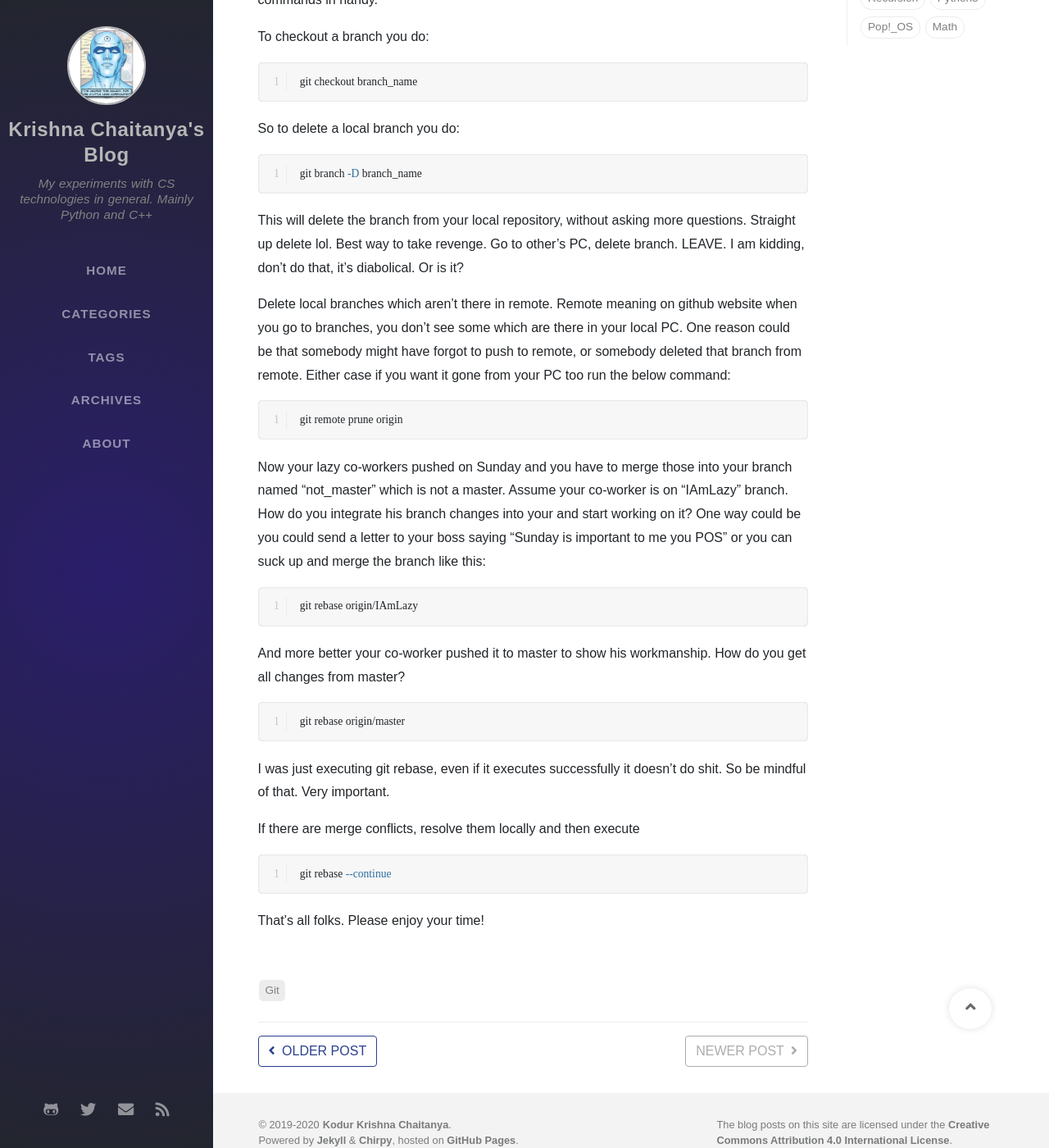
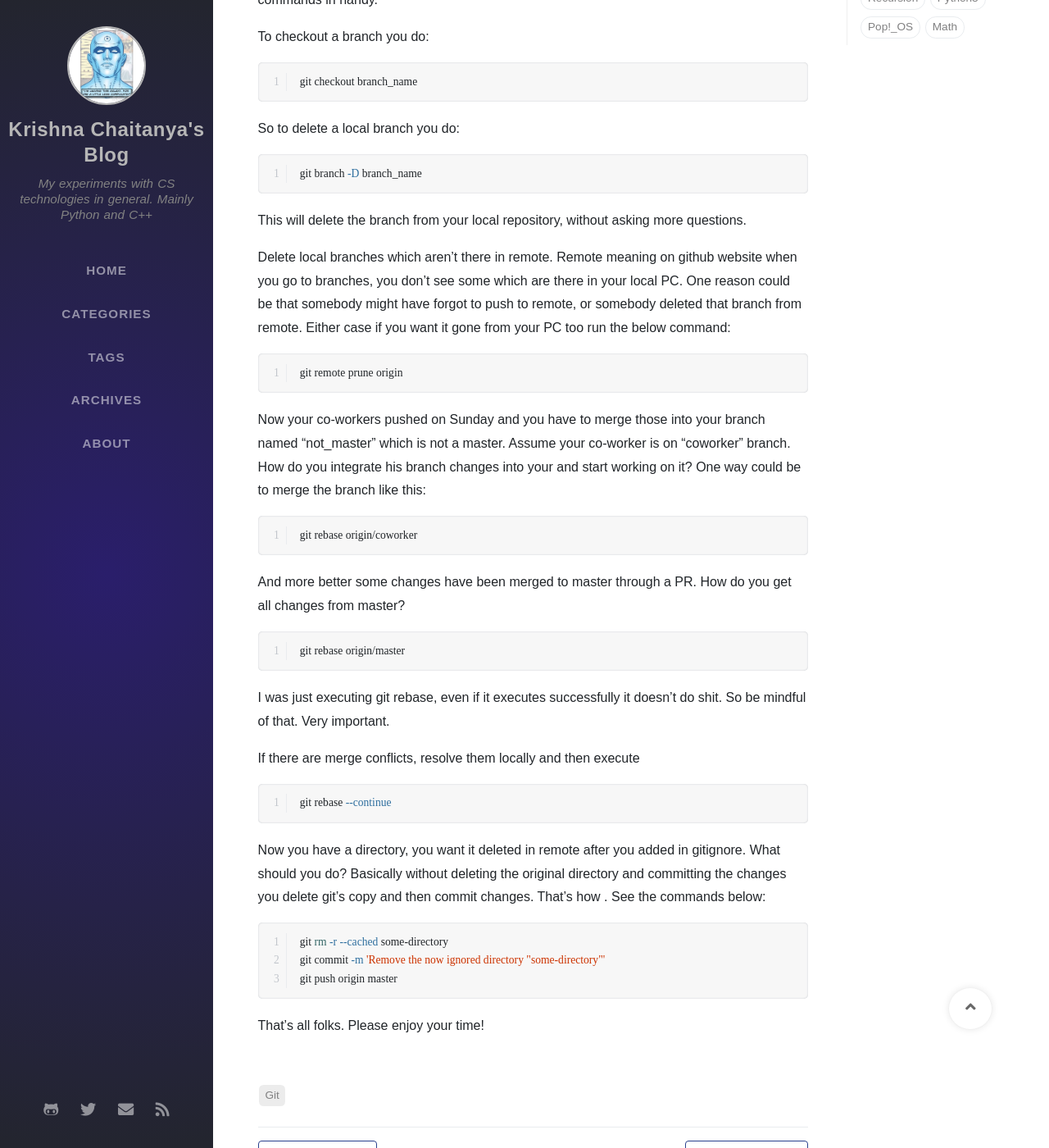
Before and after one commit to krishnachaitanya9/krishnachaitanya9.github.io, a Jekyll site: the page built from _posts/2020-02-10-Daily_Git_commands.md, in a window 1280 px wide and 1400 px high, scrolled down 270 px. Shown: the whole window at 82% size. Built offline with Jekyll 4.4.1, drawn with Linux system fonts in a browser that asks for light colours; nearby versions of some CDN libraries; some web fonts are replaced.

Commit message:
Blog Content

````diff
--- a/_posts/2020-02-10-Daily_Git_commands.md
+++ b/_posts/2020-02-10-Daily_Git_commands.md
@@ -19,7 +19,7 @@ So to delete a local branch you do:
 git branch -D branch_name
 ```
 
-This will delete the branch from your local repository, without asking more questions. Straight up delete lol. Best way to take revenge. Go to other's PC, delete branch. LEAVE. I am kidding, don't do that, it's diabolical. Or is it?
+This will delete the branch from your local repository, without asking more questions.
 
 Delete local branches which aren't there in remote. Remote meaning on github website when you go to branches, you don't see some which are there in your local PC. One reason could be that somebody might have forgot to push to remote, or somebody deleted that branch from remote. Either case if you want it gone from your PC too run the below command:
 
@@ -27,13 +27,13 @@ Delete local branches which aren't there in remote. Remote meaning on github web
 git remote prune origin
 ```
 
-Now your lazy co-workers pushed on Sunday and you have to merge those into your branch named "not_master" which is not a master. Assume your co-worker is on "IAmLazy" branch. How do you integrate his branch changes into your and start working on it? One way could be you could send a letter to your boss saying "Sunday is important to me you POS" or you can suck up and merge the branch like this:
+Now your co-workers pushed on Sunday and you have to merge those into your branch named "not_master" which is not a master. Assume your co-worker is on "coworker" branch. How do you integrate his branch changes into your and start working on it? One way could be to merge the branch like this:
 
 ```bash
-git rebase origin/IAmLazy
+git rebase origin/coworker
 ```
 
-And more better your co-worker pushed it to master to show his workmanship. How do you get all changes from master?
+And more better some changes have been merged to master through a PR. How do you get all changes from master?
 
 ```bash
 git rebase origin/master
@@ -47,4 +47,12 @@ If there are merge conflicts, resolve them locally and then execute
 git rebase --continue
 ```
 
+Now you have a directory, you want it deleted in remote after you added in gitignore. What should you do? Basically without deleting the original directory and committing the changes you delete git's copy and then commit changes. That's how . See the commands below:
+
+```bash
+git rm -r --cached some-directory
+git commit -m 'Remove the now ignored directory "some-directory"'
+git push origin master
+```
+
 That's all folks. Please enjoy your time!
````
Also changed, not shown: _posts/2020-02-12-Daily_Remote_Debugging.md (added, +6 -0 lines).
